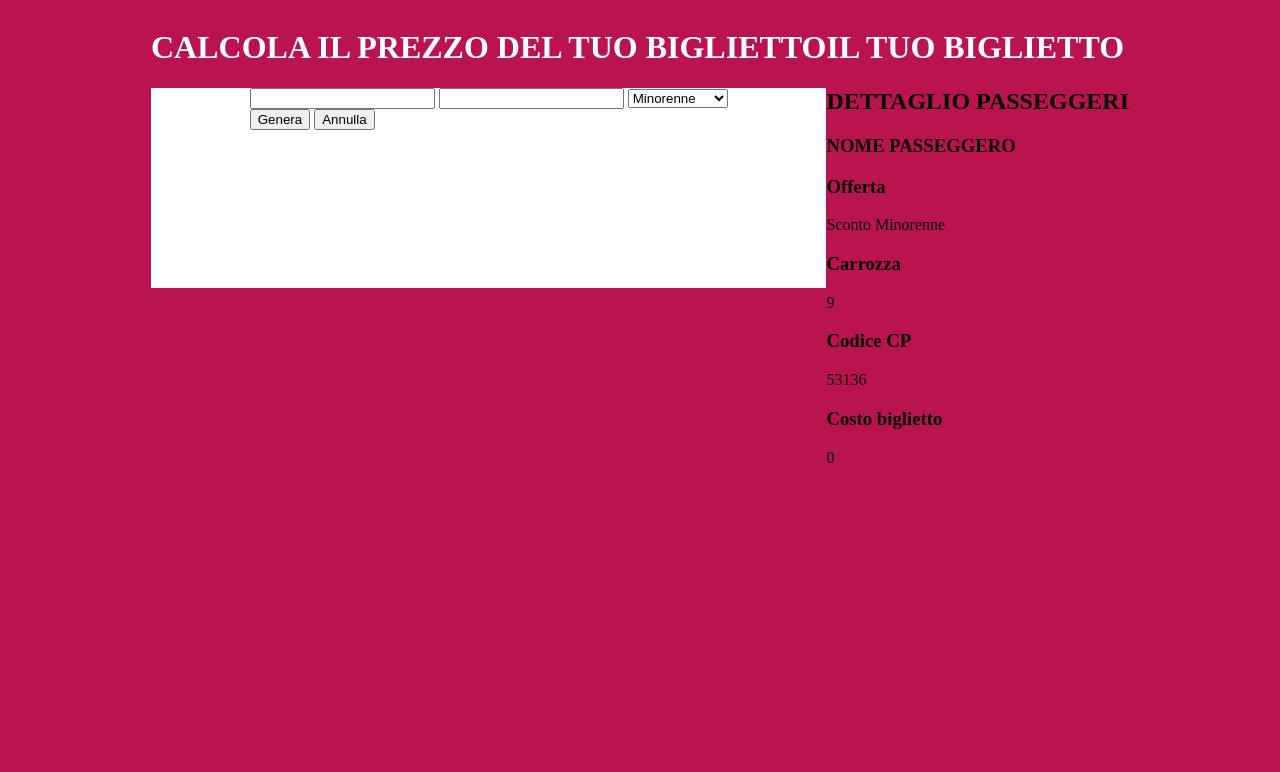
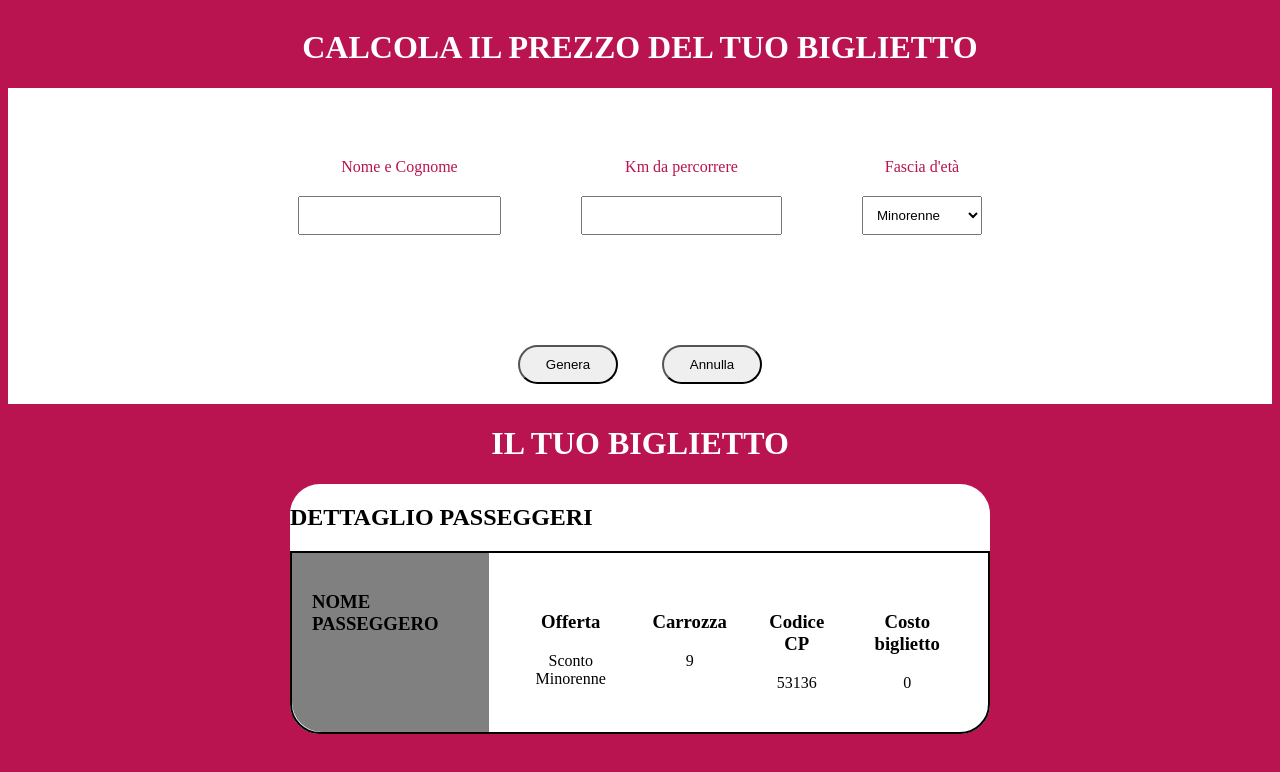
Before and after one commit to annarosalen/js-biglietto-treno-form, a plain HTML site: page index.html in a window 1280 px wide. Both pictures are taken after a click on the button "Genera". Drawn offline with Linux system fonts and the light colour scheme.

Commit message:
aggiunta css

```diff
--- a/css/style.css
+++ b/css/style.css
@@ -1,16 +1,25 @@
+/* regole generali */
 body{
   background-color: #b91450;
+}
+
+h1{
+  color: white;
+  text-align: center;
 }
 
 #contenitore-global{
   display: flex;
   justify-content: center;
+  flex-direction: column;
 }
 
-#contenitore-global h1{
+#contenitore-dati h1{
   color: white;
+  text-align: center;
 }
 
+/* regole form */
 #contenitore-form{
   background-color: white;
   min-height: 200px;
@@ -18,3 +27,92 @@ body{
   flex-direction: column;
   align-items: center;
 }
+
+#dati-form{
+  padding: 50px;
+  display: flex;
+}
+
+.col-dati{
+  display: flex;
+  flex-direction: column;
+  text-align: center;
+}
+
+.col-dati label{
+  color:#b91450;
+}
+
+.col-dati input{
+  margin: 20px;
+  padding: 10px;
+}
+
+#inserire-nome{
+  font-weight: bold;
+}
+
+#inserire-fasciaeta{
+  margin: 20px;
+  padding: 10px;
+}
+
+#button-form{
+  text-align: center;
+}
+
+#button-form button{
+  margin: 20px;
+  padding: 10px;
+  width: 100px;
+  border-radius: 20px;
+}
+/* fine regole form */
+
+/* inizio biglietto */
+
+#contenitore-none{
+  display: none;
+}
+
+#contenitore-biglietto{
+  display: flex;
+  flex-direction: column;
+  justify-content: center;
+}
+
+#biglietto{
+  background-color: white;
+  width: 700px;
+  margin:auto;
+  border-radius: 30px;
+}
+
+#contenitore-datibiglietto{
+  display: flex;
+  flex-direction: row;
+  border: solid black 2px;
+  border-bottom-left-radius: 30px;
+  border-bottom-right-radius: 30px;
+}
+
+#col-nome{
+  padding: 20px;
+  background-color: grey;
+  border-bottom-left-radius: 30px;
+}
+
+#nome-inserito{
+  font-size: 25px;
+  font-weight: bold;
+}
+#dati-biglietto{
+  display: flex;
+  flex-direction: row;
+  padding: 20px;
+}
+
+.col-dati{
+  padding: 20px;
+
+}
--- a/index.html
+++ b/index.html
@@ -13,17 +13,27 @@
 
         <h1>CALCOLA IL PREZZO DEL TUO BIGLIETTO</h1>
 
+        <!-- ********inizio form******* -->
         <div id="contenitore-form">
           <form class="" action="index.html" method="post">
 
             <div id="dati-form">
-              <input id="inserire-nome" type="text" name="Nome Cognome" value="">
-              <input id="inserire-km" type="number" name="Km da percorrere" value="">
+              <div class="col-dati">
+                <label for="">Nome e Cognome</label>
+                <input id="inserire-nome" type="text" name="Nome Cognome" value="" required>
+              </div>
+              <div class="col-dati">
+                <label for="">Km da percorrere</label>
+                <input id="inserire-km" type="number" name="Km da percorrere" value="" required>
+              </div>
+              <div class="col-dati">
+                <label >Fascia d'età</label>
                 <select id="inserire-fasciaeta" class="" name="Fascia d'età">
                   <option value="Minorenne">Minorenne</option>
                   <option value="Maggiorenne">Maggiorenne</option>
                   <option value="Over65">Over65</option>
                 </select>
+              </div>
             </div>
 
             <div id="button-form">
@@ -31,9 +41,13 @@
               <button id="annulla-button" type="button" name="button">Annulla</button>
             </div>
           </form>
-        </div>
+          <!-- *********fine form*********** -->
+        </div>  <!--fine div contenitore-form-->
 
-      </div>
+      </div><!--fine div contenitore-dati-->
+
+      <!-- ******inizio generazione biglietto****** -->
+      <div id="contenitore-none">
 
         <div id="contenitore-biglietto">
 
@@ -42,32 +56,39 @@
 
             <h2 id="dettagli"></h2>
 
-          <div class="">
+            <div id="contenitore-datibiglietto">
+
+              <div id="col-nome">
                 <h3 id="titolo-nomepasseggero"></h3>
                 <span id="nome-inserito"></span>
               </div>
 
-          <div class="">
+              <div id="dati-biglietto">
+
+                <div class="col-dati">
                   <h3 id="titolo-offerta"></h3>
                   <span id="offerta-inserita"></span>
                 </div>
 
-          <div class="">
+                <div class="col-dati">
                   <h3 id="titolo-carrozza"></h3>
                   <span id="numero-carrozza"></span>
                 </div>
 
-          <div class="">
+                <div class="col-dati">
                   <h3 id="titolo-codice"></h3>
                   <span id="numero-codice"></span>
                 </div>
 
-          <div class="">
+                <div class="col-dati">
                   <h3 id="titolo-costo"></h3>
                   <span id="prezzo"></span>
                 </div>
+              </div>
+            </div>
 
-        </div>
+          </div> <!--fine div biglietto-->
+        </div> <!--fine div contenitore biglietto-->
 
 
       </div>
--- a/js/myscript.js
+++ b/js/myscript.js
@@ -14,7 +14,7 @@ var genera = document.getElementById('genera-button');
 genera.addEventListener('click',
   function() {
     // genero struttura biglietto
-    var risultato = document.getElementById('contenitore-biglietto');
+    var risultato = document.getElementById('contenitore-none').style.display="block";
 
     // genero titolo struttura
     var titoloTicket = document.getElementById('titolo-biglietto');
```
Lines whose indentation alone changed are shown as unchanged.
